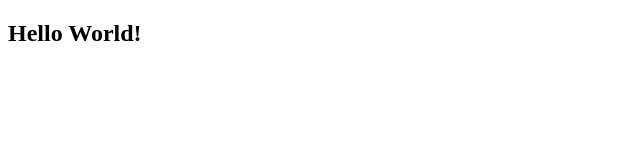
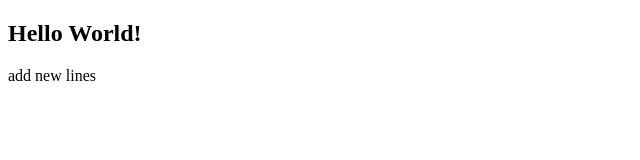
Before and after one commit to radthenone/testing-repo, a plain HTML site: page index.html in a window 1280 px wide. Shown: the whole page, without its empty margins (0-640 px from the left). Drawn offline with Linux system fonts and the light colour scheme.

Commit message:
add new changes

```diff
--- a/index.html
+++ b/index.html
@@ -14,5 +14,6 @@
     </head>
     <body>
         <h2>Hello World!</h2>
+        add new lines
     </body>
 </html>
```
